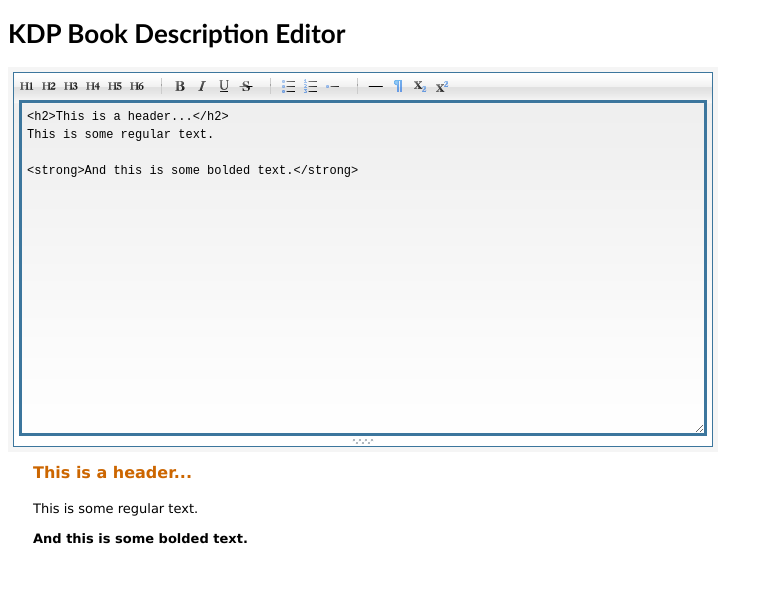
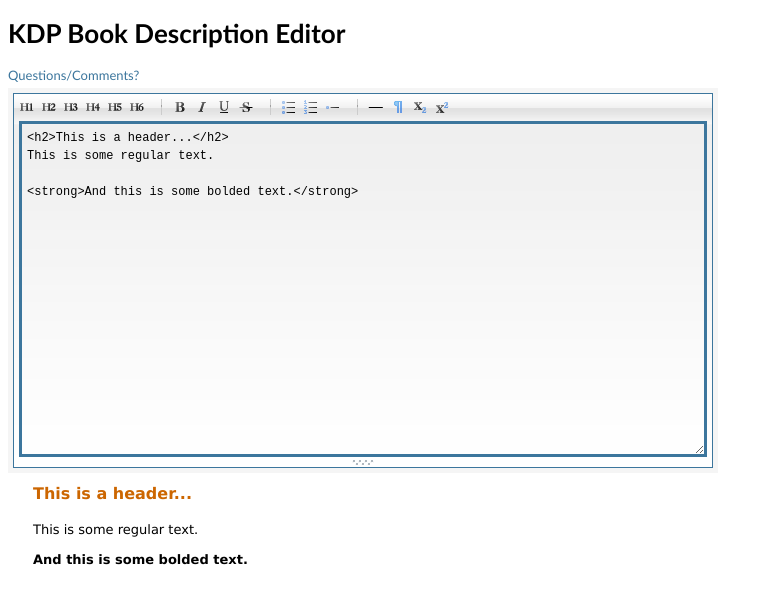
Before and after one commit to selfpubtech/kdp-description-preview, a website: page index.html in a window 1280 px wide. Shown: the whole page, without its empty margins (0-768 px from the left). Drawn offline with Linux system fonts and the light colour scheme.

Commit message:
Add email

```diff
--- a/index.html
+++ b/index.html
@@ -25,6 +25,7 @@
 
 
   <h1>KDP Book Description Editor</h1>
+  <a href="mailto:selfpubtechnologies@gmail.com">Questions/Comments?</a>
 
   <div ng-controller="MainController">
       <textarea id="editor" ng-model="editor"></textarea>
```
